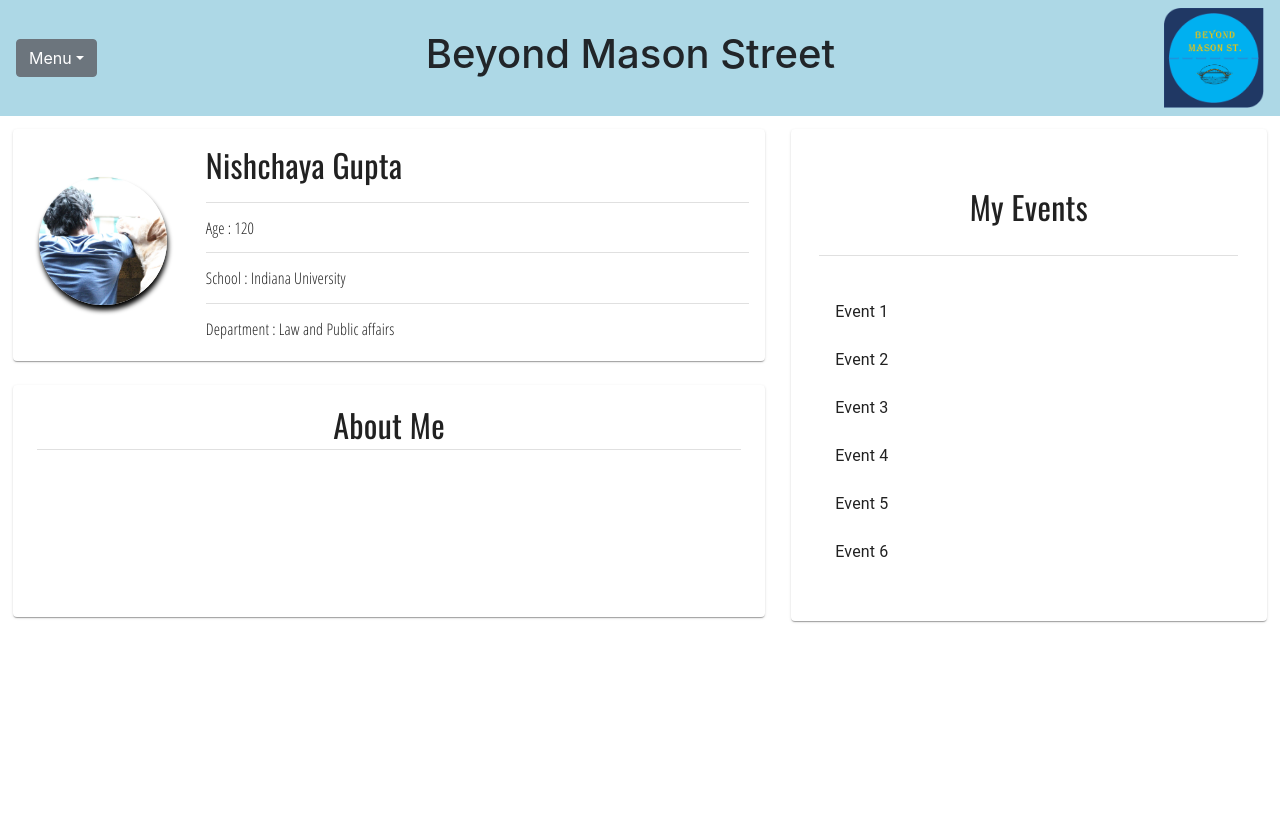
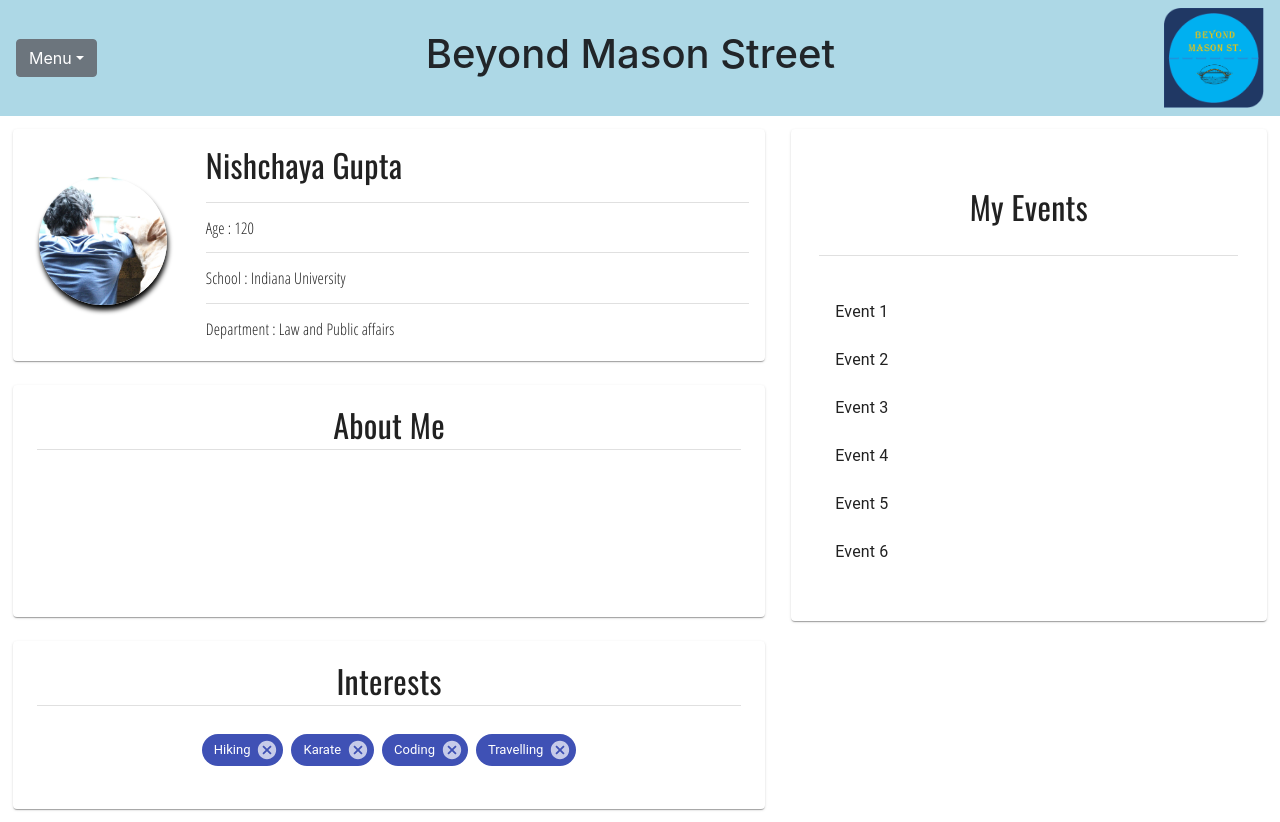
Before and after one commit to nishchayagupta/hackathon2k19, a React (Create React App) app in the folder hackathon/: page /about-me in a window 1280 px wide. Before the commit the page ends 800 px from the top, so only its background shows below. Built offline with nearby package versions, Linux system fonts and the light colour scheme; what google-maps-react would draw is missing.

Commit message:
added interests component

```diff
--- /dev/null
+++ b/hackathon/src/Interests.js
@@ -0,0 +1,91 @@
+import React from "react";
+import { makeStyles } from "@material-ui/core/styles";
+import Chip from "@material-ui/core/Chip";
+import Paper from "@material-ui/core/Paper";
+import TagFacesIcon from "@material-ui/icons/TagFaces";
+import Card from "@material-ui/core/Card";
+import CardActions from "@material-ui/core/CardActions";
+import CardContent from "@material-ui/core/CardContent";
+import { Typography, Divider } from "@material-ui/core";
+
+
+const useStyles = makeStyles(theme => ({
+  root: {
+    display: "flex",
+    justifyContent: "center",
+    flexWrap: "wrap",
+    padding: theme.spacing(0.5)
+  },
+  chip: {
+    margin: theme.spacing(0.5)
+  }
+}));
+
+export default function ChipsArray() {
+  const classes = useStyles();
+  const [chipData, setChipData] = React.useState([
+    { key: 0, label: "Hiking" },
+    { key: 1, label: "Karate" },
+    { key: 2, label: "Coding" },
+    { key: 3, label: "Travelling" }
+  ]);
+
+  const handleDelete = chipToDelete => () => {
+    if (chipToDelete.label === "React") {
+      alert("Why would you want to delete React?! :)");
+      return;
+    }
+
+    setChipData(chips => chips.filter(chip => chip.key !== chipToDelete.key));
+  };
+
+  return (
+    <div style={{ width: "-webkit-fill-available" }}>
+      <Card style={{ width: "-webkit-fill-available" }}>
+        <CardContent>
+          <div
+            style={{
+              display: "flex",
+              flexDirection: "column",
+              width: "-webkit-fill-available",
+              height: "10vw",
+              textAlign: "center",
+              alignItems: "center"
+            }}
+          >
+            <div>
+              <Typography
+                style={{ fontFamily: "Oswald, sans-serif", fontSize: "2.5vw" }}
+              >
+                {" "}
+                Interests{" "}
+              </Typography>
+            </div>
+            <div>
+              <Divider style={{ width: "55vw" }} />
+            <br/>
+              {chipData.map(data => {
+                let icon;
+
+                if (data.label === "React") {
+                  icon = <TagFacesIcon />;
+                }
+
+                return (
+                  <Chip
+                    key={data.key}
+                    icon={icon}
+                    label={data.label}
+                    onDelete={handleDelete(data)}
+                    className={classes.chip}
+                    color = "primary"
+                  />
+                );
+              })}
+            </div>
+          </div>
+        </CardContent>
+      </Card>
+    </div>
+  );
+}
--- a/hackathon/src/profile.js
+++ b/hackathon/src/profile.js
@@ -9,6 +9,7 @@ import CardContent from "@material-ui/core/CardContent";
 import ProfileCard from "./ProfileCard";
 import AboutMe from './AboutMe';
 import EventList from './EventList';
+import Interests from './Interests';
 
 export default class Profile extends Component {
   constructor(props) {
@@ -42,6 +43,8 @@ export default class Profile extends Component {
             <ProfileCard style = {{width : "100vw"}}/>
             <br/>
             <AboutMe style = {{width : "100vw"}}/>
+            <br/>
+            <Interests/>
           </div>
           <div style = {{width : "2%"}}>
 
@@ -50,6 +53,9 @@ export default class Profile extends Component {
             style={{ display: "flex", flexDirection: "column", width: "38%" }}
           >
               <EventList/>
+          </div>
+          <div>
+
           </div>
         </div>
       </div>
```
